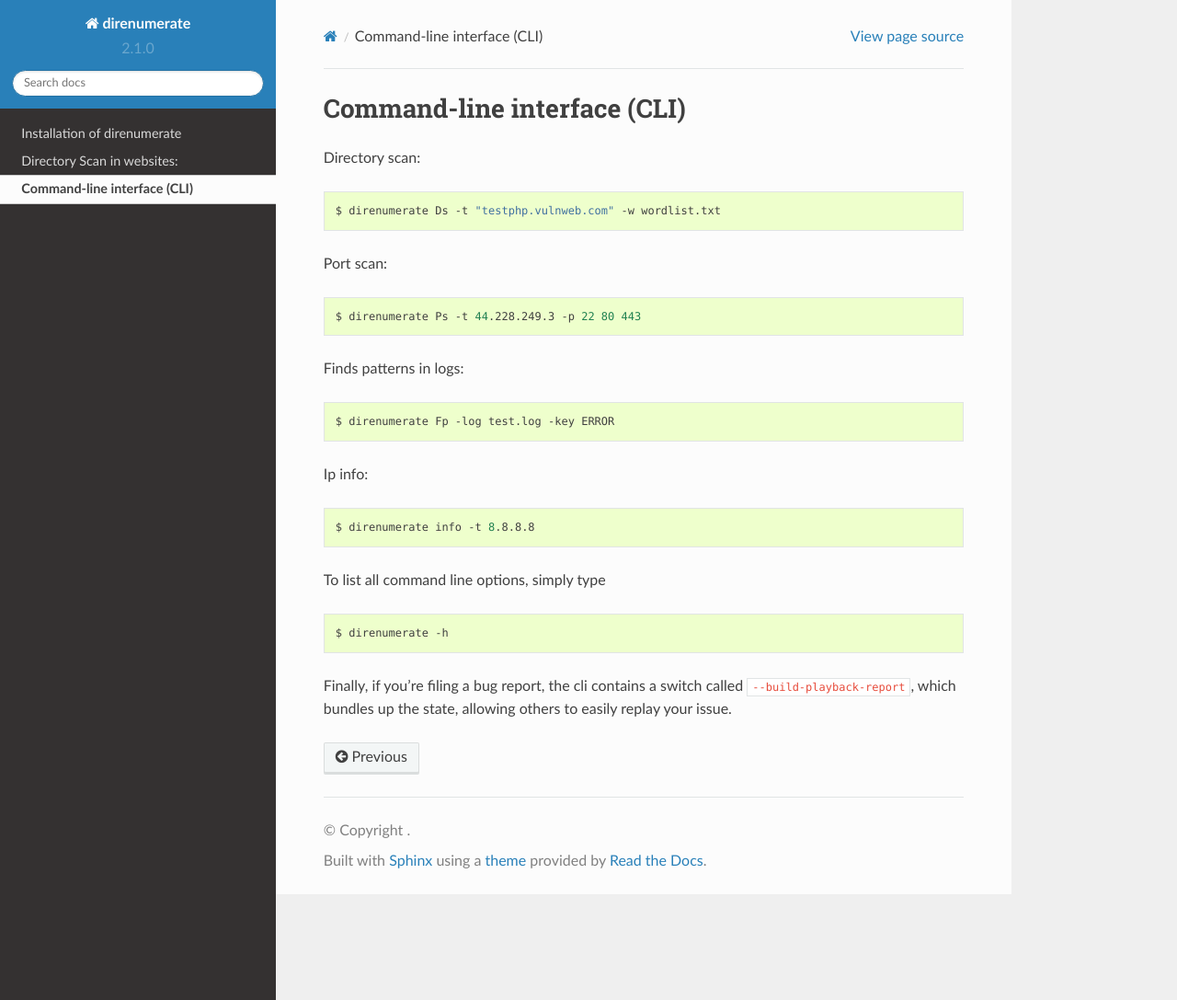
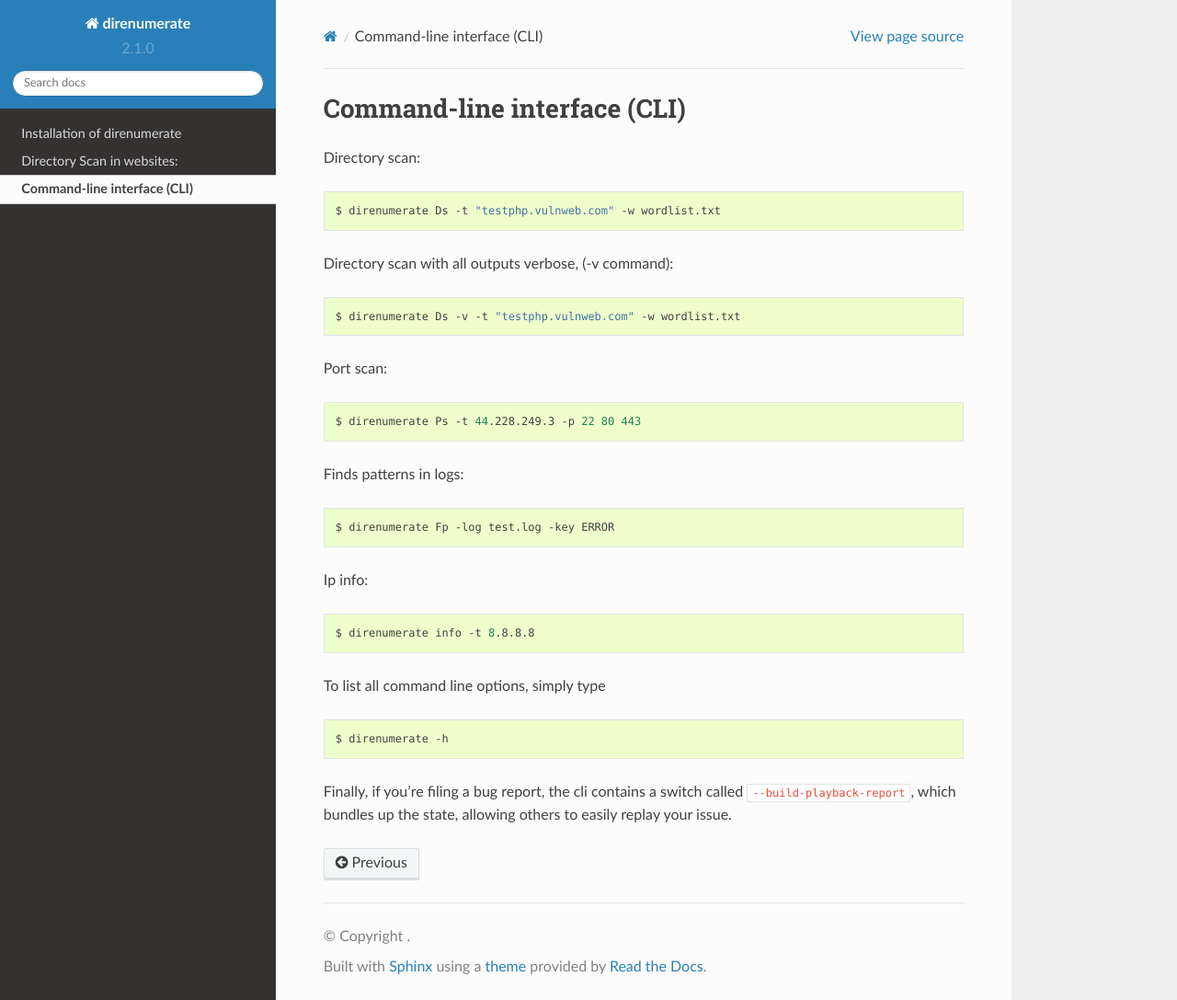
Before and after one commit to JuanBindez/direnumerate, a Sphinx documentation site: the page built from docs/user/cli.rst, in a window 1280 px wide and 1087 px high. Shown: the whole window at 92% size. Built offline with Sphinx 7.4.7 and the Read the Docs theme 2.0.0, drawn with Linux system fonts in a browser that asks for light colours.

Commit message:
Update cli.rst

```diff
--- a/docs/user/cli.rst
+++ b/docs/user/cli.rst
@@ -9,6 +9,12 @@ Directory scan:
 .. code:: bash
 
     $ direnumerate Ds -t "testphp.vulnweb.com" -w wordlist.txt
+
+Directory scan with all outputs verbose, (-v command):
+
+.. code:: bash
+
+    $ direnumerate Ds -v -t "testphp.vulnweb.com" -w wordlist.txt
 
 Port scan:
 
```
